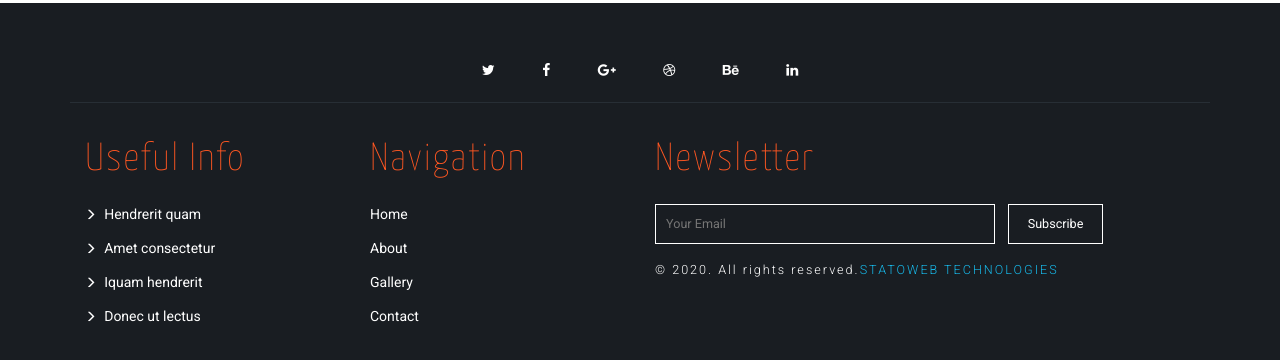
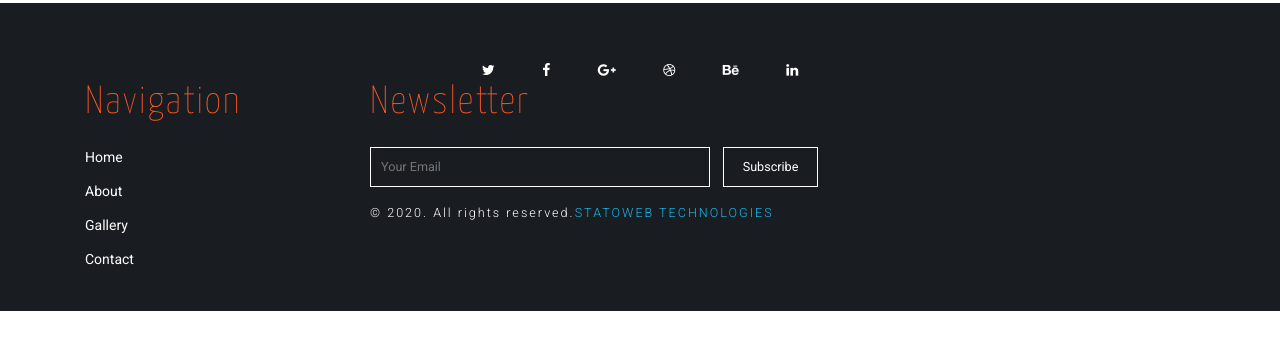
Before and after one commit to statowebtech/epsilon, a plain HTML site: page contact.html in a window 1280 px wide. Shown: the part 1316-1676 px from the top of the page. After the commit the page ends 1627 px from the top, so only its background shows below. Drawn offline with Linux system fonts and the light colour scheme.

Commit message:
Update contact.html

```diff
--- a/contact.html
+++ b/contact.html
@@ -1,7 +1,7 @@
 <!DOCTYPE html>
 <html lang="en">
 <head>
-<title>Eco Power an Industrial Category Bootstrap Responsive website Template | Contact </title>
+<title>EPSILON| Contact </title>
 <meta name="viewport" content="width=device-width, initial-scale=1">
 <meta http-equiv="Content-Type" content="text/html; charset=utf-8" />
 <meta name="keywords" content="Eco Power Responsive web template, Bootstrap Web Templates, Flat Web Templates, Android Compatible web template,
@@ -108,16 +108,7 @@
 					<a href="#" class="social-button in"><i class="fa fa-linkedin"></i></a>
 				</div>
 			</div>
-			<div class="footer-btm-agileinfo">
-				<div class="col-md-3 col-xs-3 footer-grid">
-					<h3>Useful Info</h3>
-					<ul>
-						<li><a href="single.html"><i class="glyphicon glyphicon-menu-right"></i>Hendrerit quam</a></li>
-						<li><a href="single.html"><i class="glyphicon glyphicon-menu-right"></i>Amet consectetur </a></li>
-						<li><a href="single.html"><i class="glyphicon glyphicon-menu-right"></i>Iquam hendrerit</a></li>
-						<li><a href="single.html"><i class="glyphicon glyphicon-menu-right"></i>Donec ut lectus </a></li>
-					</ul>
-				</div>
+
 				<div class="col-md-3 col-xs-3 footer-grid w3social">
 					<h3>Navigation</h3>
 					<ul>
```
